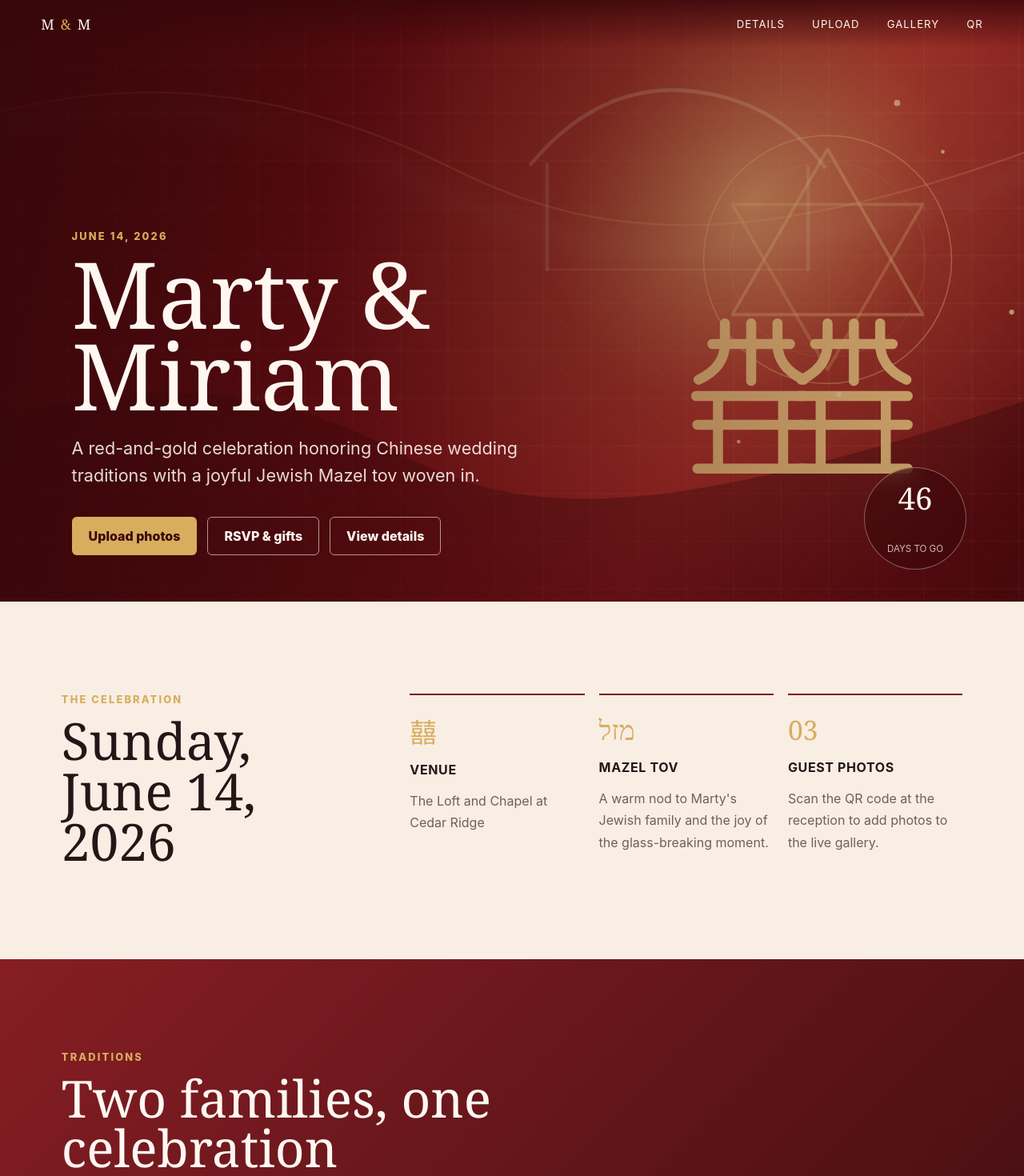
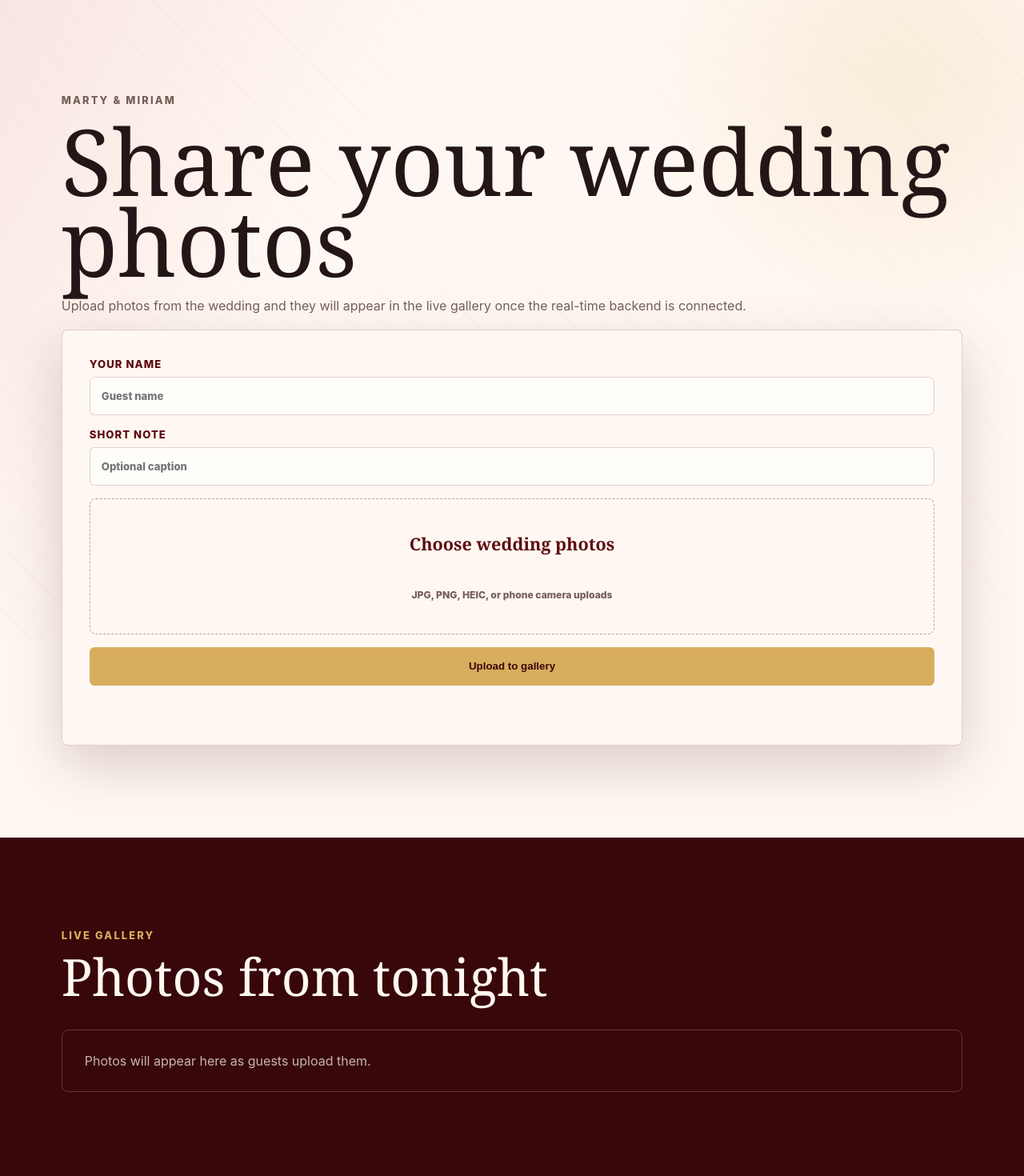
Before and after one commit to izick123/marty-miriam-wedding, a website with bundled scripts: page index.html in a window 1280 px wide. Shown: the top 1470 px of the page at 80% size. Built offline with nearby package versions, Linux system fonts and the light colour scheme; files whose address does not match are found by name.

Commit message:
Simplify site to photo upload experience

```diff
--- a/index.html
+++ b/index.html
@@ -5,112 +5,22 @@
     <meta name="viewport" content="width=device-width, initial-scale=1.0" />
     <meta
       name="description"
-      content="Marty and Miriam's wedding website with celebration details and live guest photo uploads."
+      content="Marty and Miriam's live wedding photo upload gallery."
     />
-    <title>Marty & Miriam | June 14, 2026</title>
-    <link rel="preload" href="public/assets/wedding-hero.svg" as="image" />
+    <title>Marty & Miriam | Wedding Photos</title>
+    <link rel="preload" href="public/assets/wedding-background.png" as="image" />
     <link rel="stylesheet" href="src/styles.css" />
   </head>
   <body>
-    <header class="site-header">
-      <a class="brand" href="#home" aria-label="Marty and Miriam home">
-        <span>M</span>
-        <span>&</span>
-        <span>M</span>
-      </a>
-      <nav aria-label="Wedding navigation">
-        <a href="#details">Details</a>
-        <a href="#upload">Upload</a>
-        <a href="#gallery">Gallery</a>
-        <a href="#qr">QR</a>
-      </nav>
-    </header>
-
-    <main>
-      <section class="hero" id="home" aria-labelledby="hero-title">
-        <div class="hero-media" aria-hidden="true"></div>
-        <div class="hero-content">
-          <p class="kicker">June 14, 2026</p>
-          <h1 id="hero-title">Marty & Miriam</h1>
-          <p class="hero-copy">
-            A red-and-gold celebration honoring Chinese wedding traditions with a joyful Jewish
-            Mazel tov woven in.
-          </p>
-          <div class="hero-actions">
-            <a class="button primary" href="#upload">Upload photos</a>
-            <a class="button ghost" id="external-site-link" href="#" hidden>RSVP & gifts</a>
-            <a class="button ghost" href="#details">View details</a>
-          </div>
-        </div>
-        <div class="countdown" aria-live="polite">
-          <span id="days-until">--</span>
-          <small>days to go</small>
-        </div>
-      </section>
-
-      <section class="details-band" id="details" aria-labelledby="details-title">
-        <div>
-          <p class="kicker">The celebration</p>
-          <h2 id="details-title">Sunday, June 14, 2026</h2>
-        </div>
-        <div class="detail-grid">
-          <article>
-            <span class="detail-mark">囍</span>
-            <h3>Venue</h3>
-            <p>The Loft and Chapel at Cedar Ridge</p>
-          </article>
-          <article>
-            <span class="detail-mark">מזל</span>
-            <h3>Mazel tov</h3>
-            <p>A warm nod to Marty's Jewish family and the joy of the glass-breaking moment.</p>
-          </article>
-          <article>
-            <span class="detail-mark">03</span>
-            <h3>Guest Photos</h3>
-            <p>Scan the QR code at the reception to add photos to the live gallery.</p>
-          </article>
-        </div>
-      </section>
-
-      <section class="traditions-band" aria-labelledby="traditions-title">
-        <div class="section-heading">
-          <p class="kicker">Traditions</p>
-          <h2 id="traditions-title">Two families, one celebration</h2>
-        </div>
-        <div class="traditions-grid">
-          <article>
-            <span>01</span>
-            <h3>Red and gold</h3>
-            <p>
-              Miriam's Chinese heritage leads the palette with lucky red, warm gold, and a subtle
-              double-happiness motif.
-            </p>
-          </article>
-          <article>
-            <span>02</span>
-            <h3>Chuppah spirit</h3>
-            <p>
-              The ceremony honors the feeling of a shared home, with the chapel setting carrying a
-              quiet chuppah-inspired warmth.
-            </p>
-          </article>
-          <article>
-            <span>03</span>
-            <h3>Mazel tov</h3>
-            <p>
-              When the glass is broken, the room gets to lift its voice for Marty and Miriam.
-            </p>
-          </article>
-        </div>
-      </section>
-
-      <section class="upload-layout" id="upload" aria-labelledby="upload-title">
+    <main class="page-shell">
+      <section class="upload-hero" id="upload" aria-labelledby="hero-title">
+        <div class="hero-overlay"></div>
         <div class="upload-copy">
-          <p class="kicker">Shared memories</p>
-          <h2 id="upload-title">Add your photos in real time</h2>
+          <p class="kicker">Marty & Miriam</p>
+          <h1 id="hero-title">Share your wedding photos</h1>
           <p>
-            Guests can upload ceremony, reception, and dance-floor photos from their phones. Once the
-            backend is configured, new uploads appear automatically in the gallery for everyone.
+            Upload photos from the wedding and they will appear in the live gallery once the
+            real-time backend is connected.
           </p>
         </div>
 
@@ -136,27 +46,12 @@
       <section class="gallery-section" id="gallery" aria-labelledby="gallery-title">
         <div class="section-heading">
           <p class="kicker">Live gallery</p>
-          <h2 id="gallery-title">From the people who were there</h2>
+          <h2 id="gallery-title">Photos from tonight</h2>
         </div>
         <div class="empty-state" id="empty-state">
           Photos will appear here as guests upload them.
         </div>
         <div class="gallery-grid" id="gallery-grid" aria-live="polite"></div>
-      </section>
-
-      <section class="qr-section" id="qr" aria-labelledby="qr-title">
-        <div>
-          <p class="kicker">Reception QR</p>
-          <h2 id="qr-title">Put this at the bar, guest book, or table cards</h2>
-          <p>
-            The QR points guests straight to the upload form. Update the deployed site URL in
-            <code>src/config.js</code> after publishing.
-          </p>
-        </div>
-        <div class="qr-card">
-          <canvas id="qr-code" width="240" height="240" aria-label="Photo upload QR code"></canvas>
-          <p id="qr-url"></p>
-        </div>
       </section>
     </main>
 
```
